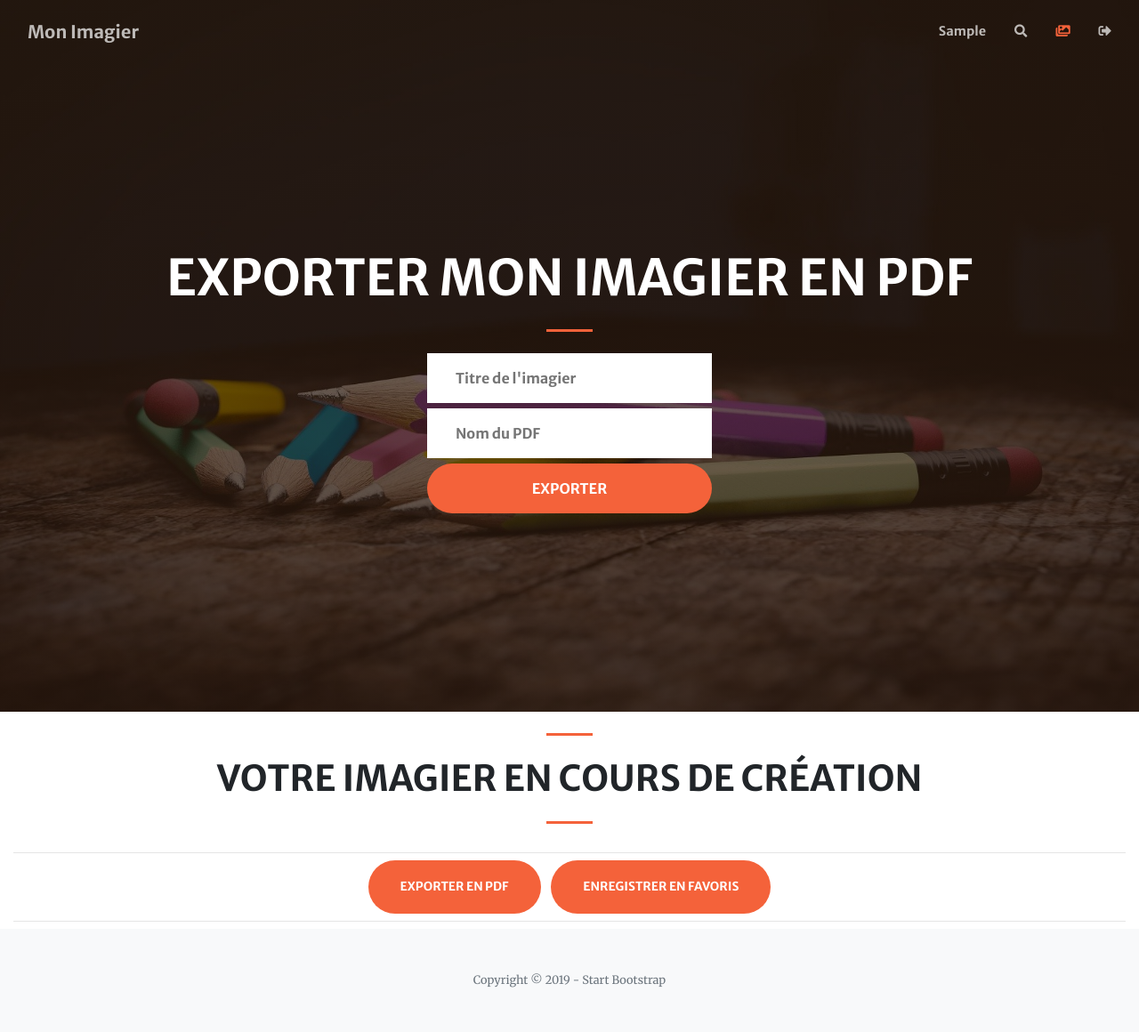
After one commit to NicoZeiss/Primagier-V2, a Django app: page /imagier/export_pdf/ in a window 1280 px wide. The commit adds this page. Shown: the whole page at 89% size. Run offline with Django 3.2, Linux system fonts and the light colour scheme; the visitor is signed in with stand-in values (Sample User, id 1); data that the repository does not hold is empty; some libraries are stand-ins or nearby versions.

Commit message:
add view to export pdf + template

```diff
--- a/imagier/forms.py
+++ b/imagier/forms.py
@@ -1,13 +1,9 @@
 from django import forms
-from .models import Category
+from .models import Category, Item
+from django.contrib.auth.models import User
 
 
-cat_list = []
-for item in Category.objects.all():
-    if item.is_parent == True:
-        cat_list.append(item.label)
-
-class SearchForm(forms.Form):
-    # search_widget = forms.TextInput(attrs={'placeholder': 'Aliment...', 'class': 'input-xl'})
-    # user_input = forms.CharField(label='', max_length=50, widget=search_widget)
-    categorie = forms.CharField()
+class ImagierForm(forms.Form):
+	required_css_class = 'img-form-list-row'
+	imagier_title = forms.CharField(label='', max_length=50, widget=forms.TextInput(attrs={'placeholder': 'Titre de l\'imagier', 'class': 'form-font'}))
+	file_name = forms.CharField(label='', max_length=50, widget=forms.TextInput(attrs={'placeholder': 'Nom du PDF', 'class': 'form-font'}))
--- a/imagier/static/imagier/css/imagier.css
+++ b/imagier/static/imagier/css/imagier.css
@@ -168,6 +168,26 @@
   border-color: #066B00;
 }
 
+.img-form-list {
+  list-style:none;
+  margin-left:0;
+  padding-left:0;
+}
+
+.img-form-list-row {
+  margin-bottom: 0.4em;
+}
+
+.form-font {
+  width: 20em;
+  font-weight: 700;
+  border: none;
+  font-family: "Merriweather Sans", -apple-system, BlinkMacSystemFont, "Segoe UI", Roboto, "Helvetica Neue", Arial, "Noto Sans", sans-serif, "Apple Color Emoji", "Segoe UI Emoji", "Segoe UI Symbol", "Noto Color Emoji";
+  padding: 1rem 2rem;
+  font-size: 1rem;
+  vertical-align: middle;
+}
+
 @media (min-width: 992px) {
   .scr-size-100 {
     height: 100vh;
--- a/imagier/templates/imagier/base.html
+++ b/imagier/templates/imagier/base.html
@@ -101,6 +101,16 @@
       {% endfor %}
       </div>
     </div>
+    <div class="container h-100">
+      <hr class="my-2">
+      <div class="row h-100 align-items-center justify-content-center text-center">
+        <div class="col-lg-10 align-self-baseline">
+          <a class="btn btn-primary btn-xl js-scroll-trigger mr-1" href="{% url 'imagier:export_pdf' %}">Exporter en PDF</a>
+          <a class="btn btn-primary btn-xl js-scroll-trigger ml-1" href="{% url 'imagier:category' %}">Enregistrer en favoris</a>
+        </div>
+      </div>
+      <hr class="my-2">
+    </div>
   </section>
   {% endif %}
 
--- /dev/null
+++ b/imagier/templates/imagier/export_pdf.html
@@ -0,0 +1,26 @@
+{% extends 'imagier/base.html' %}
+{% load static %}
+
+{% block content %}
+<!-- Masthead -->
+<header id="mainpart" class="masthead">
+  <div class="container h-100">
+    <div class="row h-100 align-items-center justify-content-center text-center">
+      <div class="col-lg-10 align-self-end">
+        <h1 class="text-uppercase text-white font-weight-bold">Exporter mon imagier en PDF</h1>
+        <hr class="divider my-4">
+      </div>
+      <div class="col-lg-8 align-self-baseline">
+        <form method="post">
+          {% csrf_token %}
+          <ul class="img-form-list">
+            {{ form.as_ul }}
+            <li class="img-form-list-row"><button type="submit" class="form-font btn btn-primary btn-xl js-scroll-trigger">Exporter</button></li>
+          </ul>
+        </form>
+      </div>
+    </div>
+  </div>
+</header>
+
+{% endblock %}
--- a/imagier/urls.py
+++ b/imagier/urls.py
@@ -12,5 +12,6 @@
     url(r'^items/$', views.items, name="items"),
     url(r'^add_item/$', views.add_to_imagier, name="add_item"),
     url(r'^delete_item/$', views.del_from_imagier, name="del_item"),
-    url(r'^pdf/$', GeneratePDF.as_view()),
+    url(r'^export_pdf/$', views.export_pdf, name="export_pdf"),
+    url(r'^pdf/$', GeneratePDF.as_view(), name="render_pdf"),
 ]
--- a/imagier/views.py
+++ b/imagier/views.py
@@ -6,6 +6,7 @@
 from django.views.generic import View
 from django.template.loader import get_template
 from .utils import render_to_pdf
+from .forms import ImagierForm
 
 
 def index(request):
@@ -98,36 +99,41 @@
 	else:
 		return HttpResponseRedirect(reverse('users:login'))
 
-def create_imagier(request):
+def export_pdf(request):
     if request.user.is_authenticated:
-        pass
+        if request.method == 'POST':
+            form = ImagierForm(request.POST)
+            if form.is_valid():
+                imagier_title = form.cleaned_data['imagier_title']
+                file_name = form.cleaned_data['file_name']
+                return HttpResponseRedirect('{}?file_name={}'.format(reverse('imagier:render_pdf'), file_name))
+        else:
+            form = ImagierForm()
+
+        return render(request, 'imagier/export_pdf.html', {'form': form})
     else:
         return HttpResponseRedirect(reverse('users:login'))
 
 class GeneratePDF(View):
-    def get(self, request, *args, **kwargs):
+    def get(self, request):
         if request.user.is_authenticated:
+            row_file_name = request.GET.get('file_name')
+            file_name = self.format_file_name(row_file_name)
             items_per_page = 2
             template_name = "imagier/invoice{}.html".format(items_per_page)
             template = get_template(template_name)
             items = request.user.item.all()
-            all_dics = {}
-            for i in range(items_per_page):
-                all_dics['dic{}'.format(i)] = []
-            i = 0
-            for item in items:
-                all_dics['dic{}'.format(i)].append(item)
-                i += 1
-                if i == items_per_page:
-                    i = 0
+            all_dics = self.create_dics(items_per_page, items)
+
             context = {
                 "dics": all_dics,
             }
+
             html = template.render(context)
             pdf = render_to_pdf(template_name, context)
             if pdf:
                 response = HttpResponse(pdf, content_type='application/pdf')
-                filename = "Invoice_%s.pdf" %("12341231")
+                filename = "%s.pdf" %(file_name)
                 content = "inline; filename=%s" %(filename)
                 download = request.GET.get("download")
                 if download:
@@ -137,3 +143,19 @@
             return HttpResponse("Not found")
         else:
             return HttpResponseRedirect(reverse('users:login'))
+
+    def create_dics(self, items_nb, items):
+        all_dics = {}
+        for i in range(items_nb):
+            all_dics['dic{}'.format(i)] = []
+        i = 0
+        for item in items:
+            all_dics['dic{}'.format(i)].append(item)
+            i += 1
+            if i == items_nb:
+                i = 0
+        return all_dics
+
+    def format_file_name(self, name):
+        file_name = name.replace(' ', '_').lower()
+        return file_name
--- a/users/urls.py
+++ b/users/urls.py
@@ -7,4 +7,5 @@
 urlpatterns = [
     url(r'^login/$', views.user_login, name="login"),
     url(r'^logout/$', views.user_logout, name="logout"),
+    url(r'^save_imagier/$', views.save_imagier, name='save_imagier'),
 ]
```
Also changed, not shown: users/views.py (+6 -1 lines).
